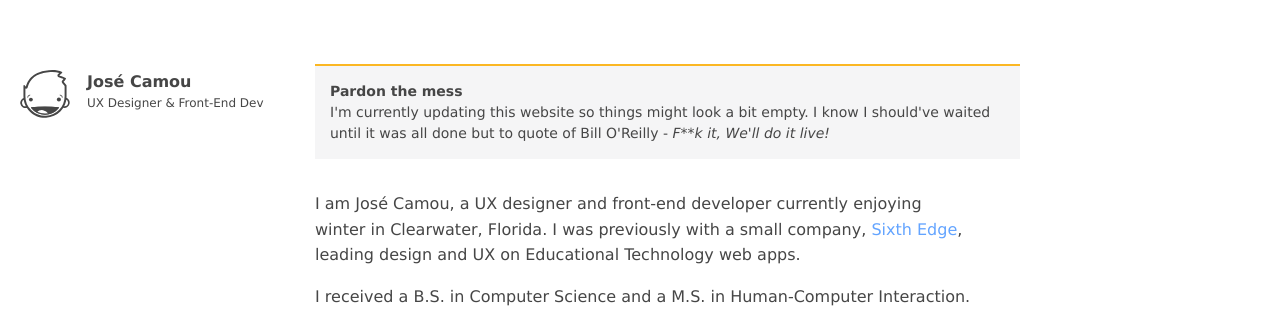
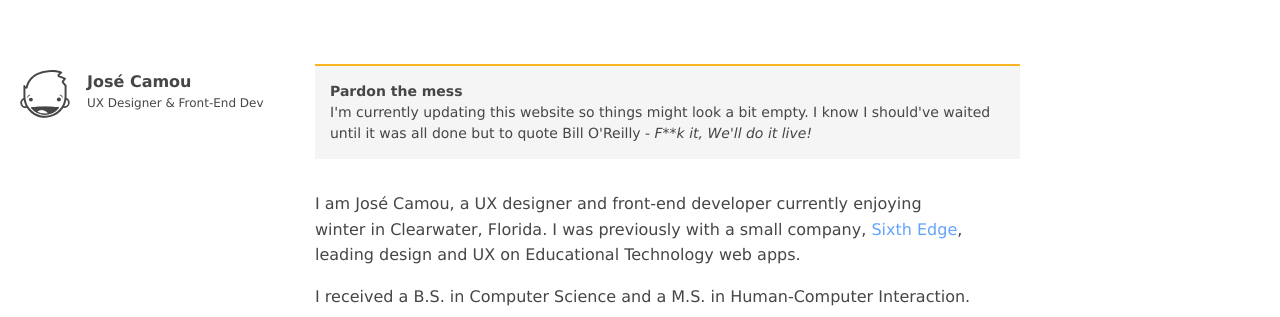
Before and after one commit to jcamou/jcamou.github.io, a Jekyll site: the page built from index.html, in a window 1280 px wide and 1375 px high. Shown: the top 317 px of the window. Built offline with Jekyll 4.4.1, drawn with Linux system fonts in a browser that asks for light colours.

```diff
--- a/_includes/head.html
+++ b/_includes/head.html
@@ -6,5 +6,9 @@
   <link rel="stylesheet" type="text/css" href="/css/main.css">
   <link rel="icon" href="favicon.ico"/>
 
+  {% if jekyll.environment == 'production' %}
+  {% include analytics.html %}
+  {% endif %}
+
 
 </head>
--- a/_sass/_settings.global.scss
+++ b/_sass/_settings.global.scss
@@ -2,7 +2,7 @@
 //    #GLOBAL
 //\*------------------------------------*/
 
-$border-radius:        2px;
+$border-radius:   2px;
 $nav-bar--height: 60px;
 
 $max-width:            1300px;
--- a/index.html
+++ b/index.html
@@ -7,7 +7,7 @@ title: testing title
   <div class="grid__col--3of4 grid__container-padding is-left grid__mobile--full-width">
     <div class='bordered-panel bordered-panel--yellow spacing__margin-bottom--2'>
       <div class="text__font-size--14 text--bold">Pardon the mess</div>
-      <div class="text__font-size--14">I'm currently updating this website so things might look a bit empty. I know I should've waited until it was all done but to quote of Bill O'Reilly - <em>F**k it, We'll do it live!</em></div>
+      <div class="text__font-size--14">I'm currently updating this website so things might look a bit empty. I know I should've waited until it was all done but to quote Bill O'Reilly - <em>F**k it, We'll do it live!</em></div>
     </div>
 
 
```
Also changed, not shown: _includes/analytics.html (added, +9 -0 lines).
